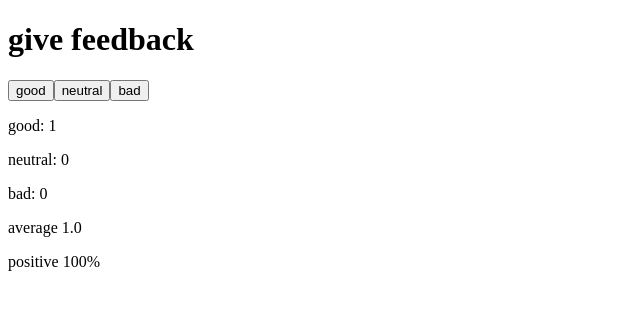
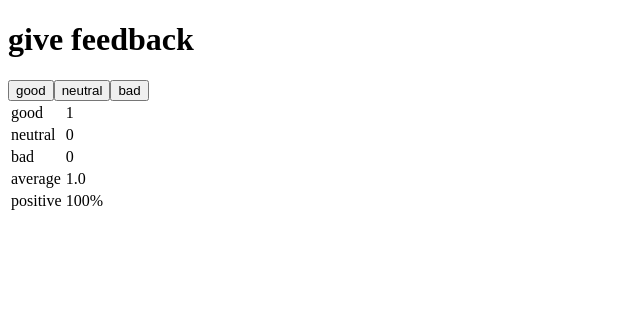
Before and after one commit to hankel343/fso_exercises, a React (Create React App) app in the folder part_2/section_d_exercises/unicafe_step1/: page / in a window 1280 px wide. Both pictures are taken after a click on the button "good". Shown: the top 310 px of the page, without its empty margins (0-640 px from the left). Built offline with nearby package versions, Linux system fonts and the light colour scheme.

Commit message:
1.11: display statistics in a table

```diff
--- a/part_2/section_d_exercises/unicafe_step1/src/App.js
+++ b/part_2/section_d_exercises/unicafe_step1/src/App.js
@@ -16,11 +16,18 @@
     } else {
       return (
         <>
-        <StatisticsLine text={"good: "} value={good}/>
-        <StatisticsLine text={"neutral: "} value={neutral}/>
-        <StatisticsLine text={"bad: "} value={bad}/>
-        <StatisticsLine text={"average"} value={((good + -bad) / all).toFixed(1)}/>
-        <StatisticsLine text={"positive"} value={good / all * 100 + '%'}/>
+        <table>
+          <thead>
+            {/* .. */}
+          </thead>
+          <tbody>
+            <StatisticsLine text={"good "} value={good}/>
+            <StatisticsLine text={"neutral "} value={neutral}/>
+            <StatisticsLine text={"bad "} value={bad}/>
+            <StatisticsLine text={"average"} value={((good + -bad) / all).toFixed(1)}/>
+            <StatisticsLine text={"positive"} value={good / all * 100 + '%'}/>
+          </tbody>
+        </table>
         </>
       )
     }
@@ -39,7 +46,10 @@
 
   return (
     <>
-      <p>{text} {value}</p>
+      <tr>
+        <td>{text}</td>
+        <td>{value}</td>
+      </tr>
     </>
   )
 }
```
